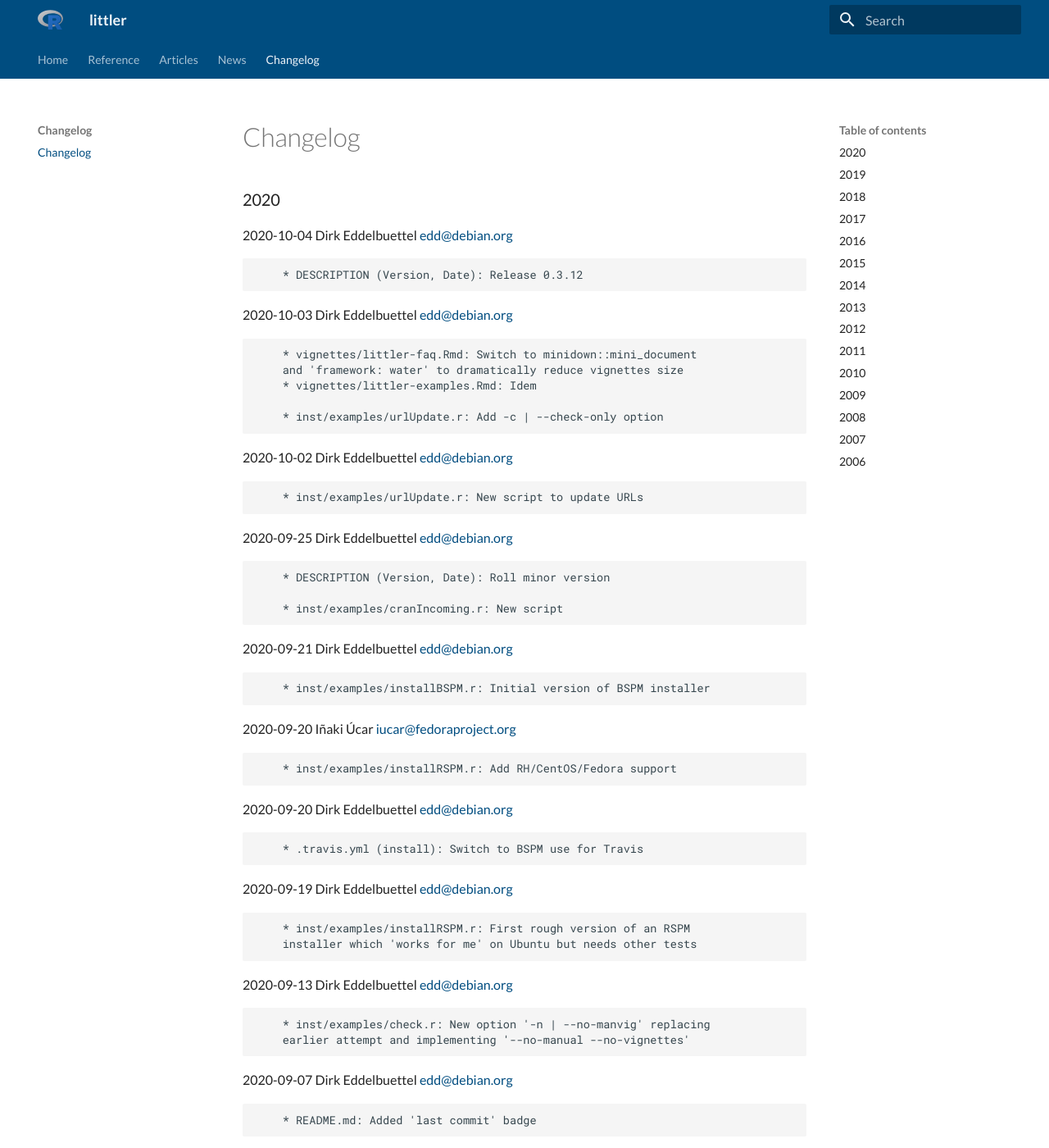
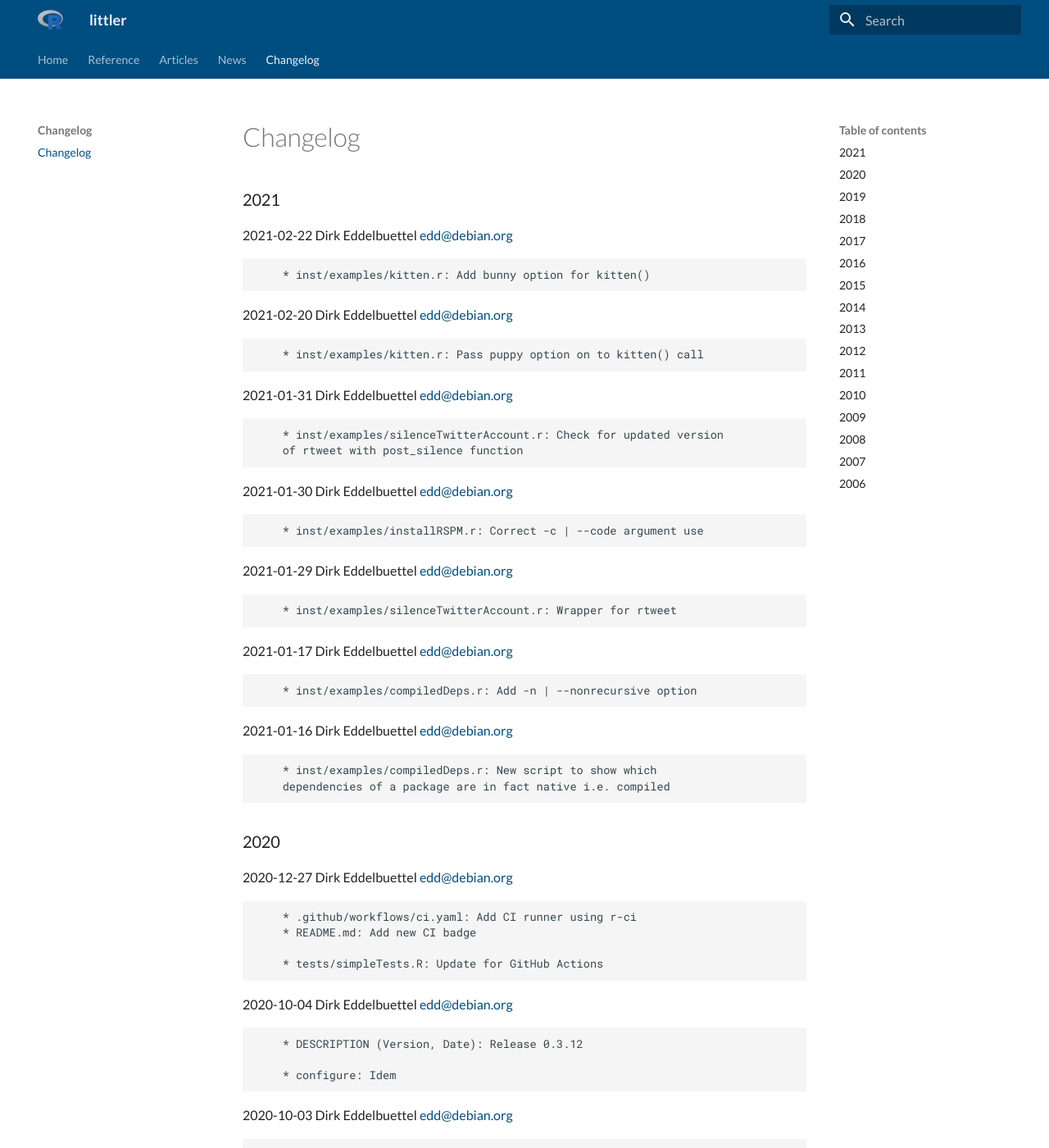
Before and after one commit to eddelbuettel/littler, an MkDocs documentation site: the page built from docs-src/src/changelog.md, in a window 1280 px wide and 1400 px high. Shown: the whole window at 82% size. Built offline with MkDocs 1.6.1 and Material for MkDocs 9.7.7, drawn with Linux system fonts in a browser that asks for light colours; some of the changed text lies outside the part shown.

Commit message:
updated docs-src/

```diff
--- a/docs-src/mkdocs.yml
+++ b/docs-src/mkdocs.yml
@@ -36,9 +36,8 @@
     - index.md
   - Reference:
     - man/littler.md
-#    - man/r.md
+    - man/r.md
   - Articles:
-    - Vignettes: vignettes/overview.md
     - Littler Examples: vignettes/littler-examples.md
     - Littler FAQ: vignettes/littler-faq.md
   - News:
--- a/docs-src/src/changelog.md
+++ b/docs-src/src/changelog.md
@@ -1,8 +1,49 @@
+###  2021
+
+2021-02-22  Dirk Eddelbuettel  <edd@debian.org>
+
+        * inst/examples/kitten.r: Add bunny option for kitten()
+
+2021-02-20  Dirk Eddelbuettel  <edd@debian.org>
+
+        * inst/examples/kitten.r: Pass puppy option on to kitten() call
+
+2021-01-31  Dirk Eddelbuettel  <edd@debian.org>
+
+        * inst/examples/silenceTwitterAccount.r: Check for updated version
+        of rtweet with post_silence function
+
+2021-01-30  Dirk Eddelbuettel  <edd@debian.org>
+
+        * inst/examples/installRSPM.r: Correct -c | --code argument use
+
+2021-01-29  Dirk Eddelbuettel  <edd@debian.org>
+
+        * inst/examples/silenceTwitterAccount.r: Wrapper for rtweet
+
+2021-01-17  Dirk Eddelbuettel  <edd@debian.org>
+
+        * inst/examples/compiledDeps.r: Add -n | --nonrecursive option
+
+2021-01-16  Dirk Eddelbuettel  <edd@debian.org>
+
+        * inst/examples/compiledDeps.r: New script to show which
+        dependencies of a package are in fact native i.e. compiled
+
 ###  2020
+
+2020-12-27  Dirk Eddelbuettel  <edd@debian.org>
+
+        * .github/workflows/ci.yaml: Add CI runner using r-ci
+        * README.md: Add new CI badge
+
+        * tests/simpleTests.R: Update for GitHub Actions
 
 2020-10-04  Dirk Eddelbuettel  <edd@debian.org>
 
         * DESCRIPTION (Version, Date): Release 0.3.12
+
+        * configure: Idem
 
 2020-10-03  Dirk Eddelbuettel  <edd@debian.org>
 
@@ -33,6 +74,9 @@
 2020-09-20  Dirk Eddelbuettel  <edd@debian.org>
 
         * .travis.yml (install): Switch to BSPM use for Travis
+
+        * docs/: Added package website
+        * docs-src/: Added package website inputs
 
 2020-09-19  Dirk Eddelbuettel  <edd@debian.org>
 
```
Also changed, not shown: docs-src/src/index.md (+2 -0 lines), docs-src/src/man/littler.md (+7 -9 lines), docs-src/src/man/r.md (+1 -1 lines), docs-src/src/news.md (+11 -0 lines), docs-src/src/vignettes/overview.md (deleted, +0 -8 lines), 1 other file.
